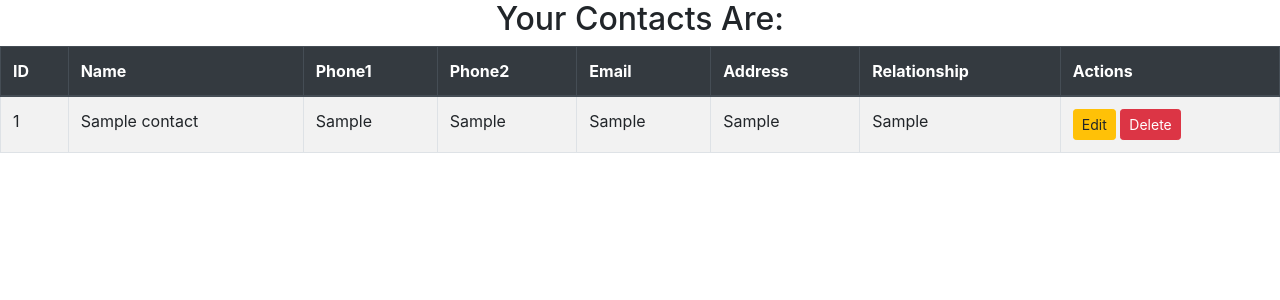
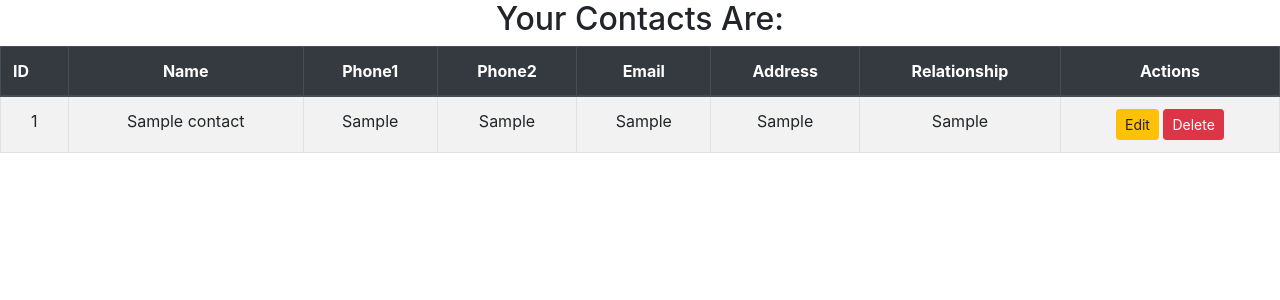
Before and after one commit to PureddyLavanya/phonebook_flask, a Flask app: page /get in a window 1280 px wide. Shown: the top 300 px of the page. Run offline with Flask 2, Linux system fonts and the light colour scheme; tables that the repository leaves empty or names only in its code hold one stand-in row (values such as "Sample post").

Commit message:
changing print_cnt.html

```diff
--- a/templates/print_cnt.html
+++ b/templates/print_cnt.html
@@ -12,30 +12,30 @@
 </head>
 <body>
     <h2 align="center">Your Contacts Are:</h2>
-    <table class="table table-striped text-wrap  table-bordered">
+    <table class="table table-striped text-wrap  table-bordered ">
         <thead class="thead-dark">
             <tr>
                 <th>ID</th>
-                <th scope="col" class="lg-1">Name</th>
-                <th scope="col" class="lg-1">Phone1</th>
-                <th scope="col" class="lg-1">Phone2</th>
-                <th scope="col" class="lg-1">Email</th>
-                <th scope="col" class="lg-1">Address</th>
-                <th scope="col" class="lg-1">Relationship</th>
-                <th scope="col" class="lg-1">Actions</th>
+                <th scope="col" class="lg-1 text-center">Name</th>
+                <th scope="col" class="lg-1 text-center">Phone1</th>
+                <th scope="col" class="lg-1 text-center">Phone2</th>
+                <th scope="col" class="lg-1 text-center">Email</th>
+                <th scope="col" class="lg-1 text-center">Address</th>
+                <th scope="col" class="lg-1 text-center">Relationship</th>
+                <th scope="col" class="lg-1 text-center">Actions</th>
             </tr>
         </thead>
         <tbody class="table">
         {% for row in my_cnt %}
                 <tr>
-                <td class="lg-1">{{ row[0] }}</td>
-                <td class="lg-1">{{ row[1] }}</td>
-                <td class="lg-1">{{ row[2] }}</td>
-                <td class="lg-1">{{ row[3] }}</td>
-                <td class="lg-1">{{ row[4] }}</td>
-                <td class="lg-1">{{ row[5] }}</td>
-                <td class="lg-1">{{ row[6] }}</td>
-                <td class="lg-1">
+                <td class="lg-1 text-center">{{ row[0] }}</td>
+                <td class="lg-1 text-center">{{ row[1] }}</td>
+                <td class="lg-1 text-center">{{ row[2] }}</td>
+                <td class="lg-1 text-center">{{ row[3] }}</td>
+                <td class="lg-1 text-center">{{ row[4] }}</td>
+                <td class="lg-1 text-center">{{ row[5] }}</td>
+                <td class="lg-1 text-center">{{ row[6] }}</td>
+                <td class="lg-1 text-center">
                 <a href="/update/{{ row[0] }}" onclick="return confirm('Are Sure Want To Updated ?')"class="btn btn-warning btn-sm"><span class="glyphicon glyphicon-pencil">Edit</span></a>
                 <a href="/delete/{{ row[0] }}" onclick="return confirm('Are Sure Want To Deleted ?')" class="btn btn-danger btn-sm">Delete<span class="glyphicon glyphicon-trash"></span></a>
                 </td>
```
